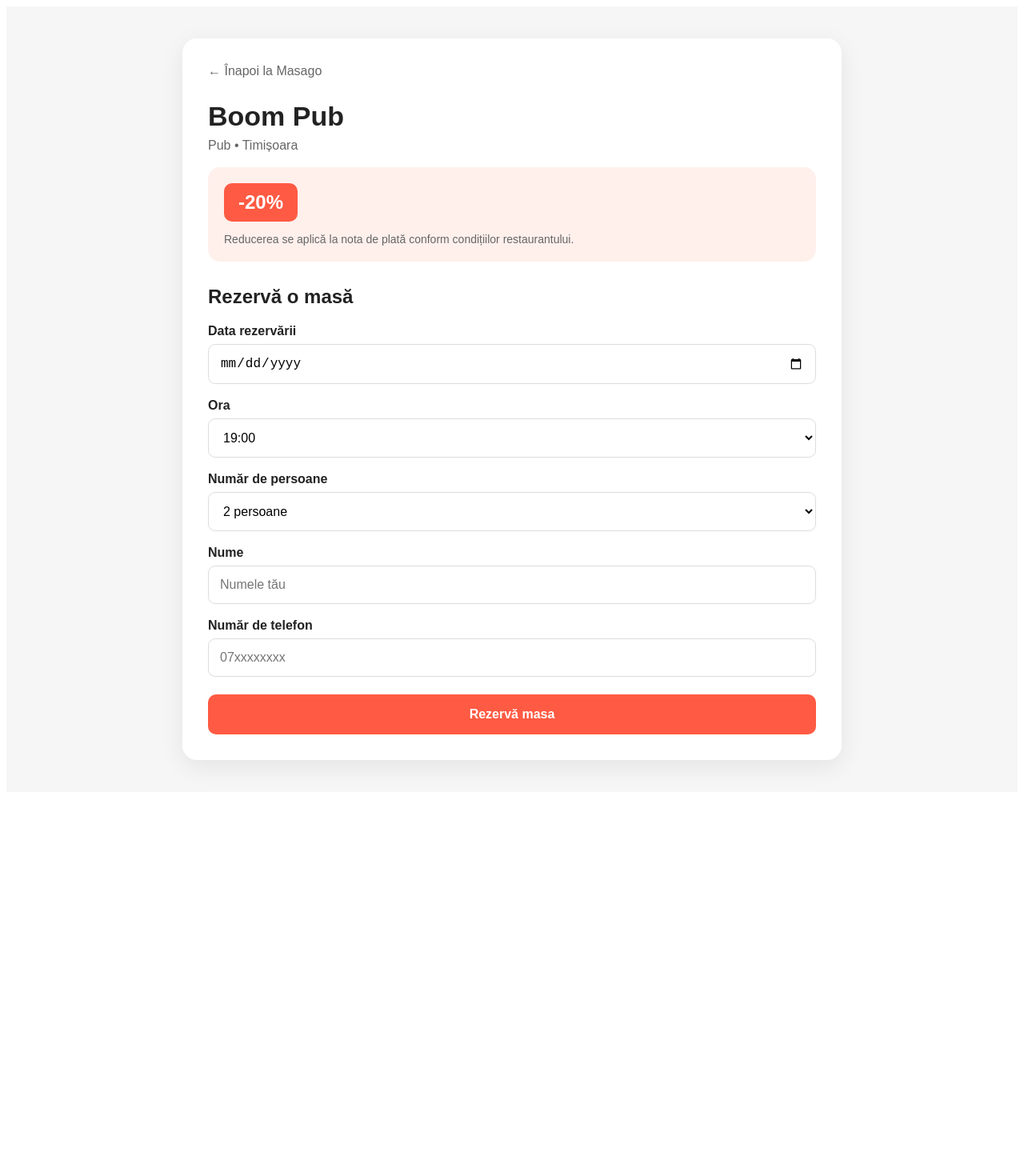
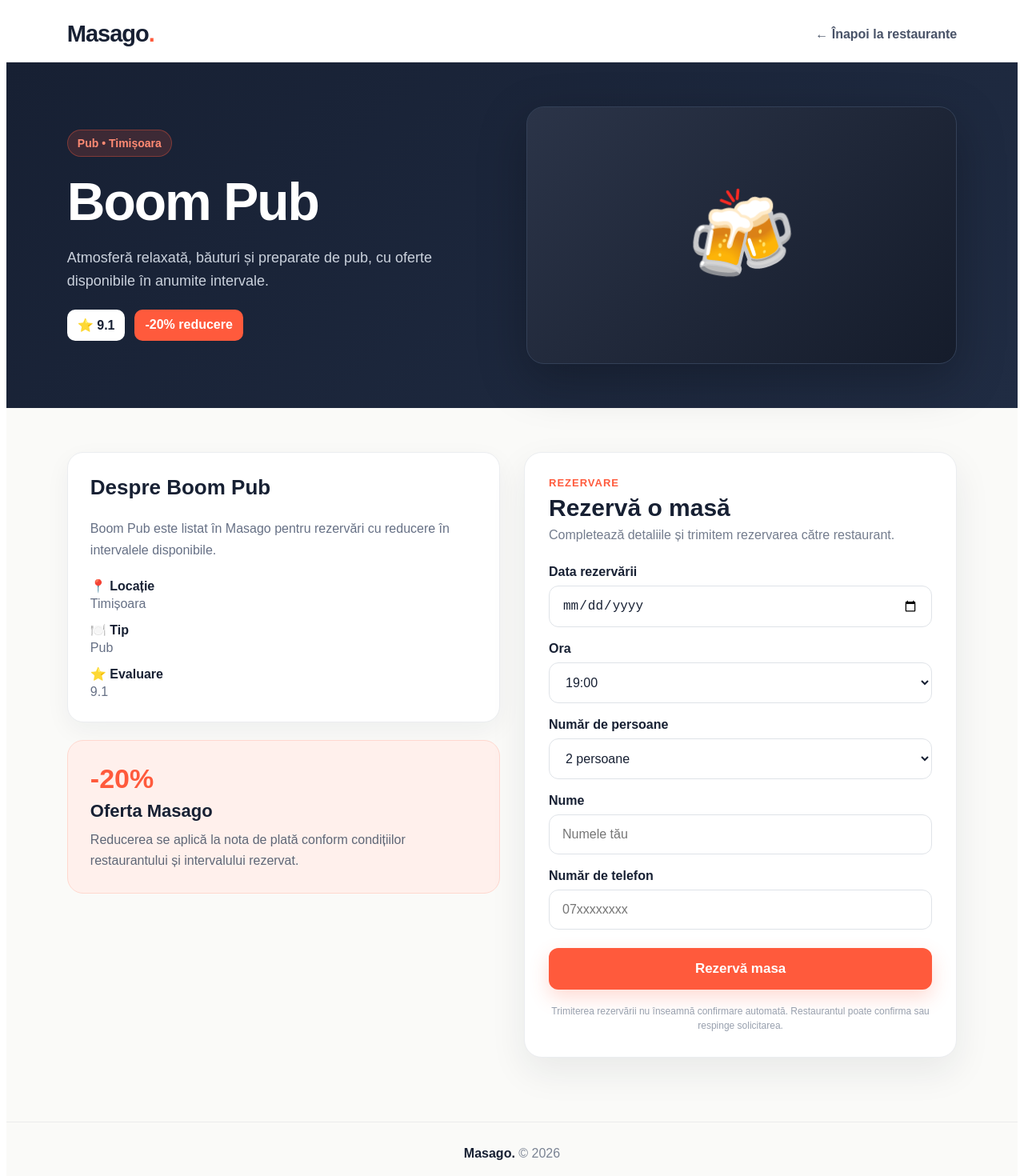
Before and after one commit to masago1/masago1, a Next.js app: page /restaurant/boom-pub in a window 1280 px wide. Shown: the top 1470 px of the page at 80% size. Before the commit the page ends 998 px from the top, so only its background shows below. Built offline with nearby package versions, Linux system fonts and the light colour scheme.

Commit message:
Update page.js

```diff
--- a/app/restaurant/boom-pub/page.js
+++ b/app/restaurant/boom-pub/page.js
@@ -91,63 +91,124 @@ export default function BoomPubPage() {
     }
   }
 
-  const inputStyle = {
-    width: "100%",
-    boxSizing: "border-box",
-    padding: "14px",
-    border: "1px solid #ddd",
-    borderRadius: "9px",
-    fontSize: "16px",
-    background: "white",
+  function formatDateRomanian(value) {
+    if (!value) return "";
+    return value.split("-").reverse().join("/");
+  }
+
+  const fieldStyle = {
+    marginBottom: "18px",
   };
 
   const labelStyle = {
     display: "block",
-    fontWeight: "bold",
-    marginTop: "18px",
-    marginBottom: "7px",
+    fontWeight: "800",
+    marginBottom: "8px",
+    color: "#172033",
+  };
+
+  const inputStyle = {
+    width: "100%",
+    boxSizing: "border-box",
+    padding: "15px 16px",
+    border: "1px solid #dfe3e8",
+    borderRadius: "12px",
+    fontSize: "16px",
+    background: "white",
+    color: "#172033",
+    outline: "none",
   };
 
   return (
     <main
       style={{
         minHeight: "100vh",
-        background: "#f6f6f6",
-        padding: "40px 20px",
+        background: "#FAFAF8",
         fontFamily: "Arial, sans-serif",
-        color: "#222",
+        color: "#172033",
       }}
     >
-      <div
+      {/* HEADER */}
+      <header
         style={{
-          maxWidth: "760px",
-          margin: "0 auto",
           background: "white",
-          borderRadius: "18px",
-          padding: "32px",
-          boxShadow: "0 8px 30px rgba(0,0,0,0.08)",
+          borderBottom: "1px solid #ececec",
+          padding: "18px 6%",
+          display: "flex",
+          justifyContent: "space-between",
+          alignItems: "center",
+          position: "sticky",
+          top: 0,
+          zIndex: 20,
         }}
       >
         <a
           href="/"
           style={{
             textDecoration: "none",
-            color: "#666",
+            color: "#172033",
+            fontSize: "29px",
+            fontWeight: "900",
+            letterSpacing: "-1px",
           }}
         >
-          ← Înapoi la Masago
+          Masago<span style={{ color: "#FF5A3C" }}>.</span>
         </a>
 
+        <a
+          href="/"
+          style={{
+            textDecoration: "none",
+            color: "#485267",
+            fontWeight: "700",
+          }}
+        >
+          ← Înapoi la restaurante
+        </a>
+      </header>
+
+      {/* HERO */}
+      <section
+        style={{
+          background:
+            "linear-gradient(135deg, #172033 0%, #202C43 100%)",
+          color: "white",
+          padding: "55px 6%",
+        }}
+      >
         <div
           style={{
-            marginTop: "28px",
-            marginBottom: "30px",
+            maxWidth: "1180px",
+            margin: "0 auto",
+            display: "grid",
+            gridTemplateColumns:
+              "repeat(auto-fit, minmax(300px, 1fr))",
+            gap: "35px",
+            alignItems: "center",
           }}
         >
+          <div>
+            <div
+              style={{
+                display: "inline-block",
+                background: "rgba(255,90,60,0.16)",
+                color: "#FF8A73",
+                border: "1px solid rgba(255,90,60,0.35)",
+                borderRadius: "999px",
+                padding: "8px 12px",
+                fontSize: "14px",
+                fontWeight: "800",
+                marginBottom: "18px",
+              }}
+            >
+              Pub • Timișoara
+            </div>
+
             <h1
               style={{
+                fontSize: "clamp(44px, 6vw, 66px)",
                 margin: 0,
-              fontSize: "34px",
+                letterSpacing: "-2px",
               }}
             >
               Boom Pub
@@ -155,50 +216,228 @@ export default function BoomPubPage() {
 
             <p
               style={{
-              color: "#666",
-              marginTop: "8px",
+                fontSize: "18px",
+                color: "#cbd2dd",
+                lineHeight: 1.6,
+                maxWidth: "600px",
               }}
             >
-            Pub • Timișoara
+              Atmosferă relaxată, băuturi și preparate de pub,
+              cu oferte disponibile în anumite intervale.
             </p>
 
             <div
               style={{
-              marginTop: "18px",
-              background: "#fff0ec",
-              padding: "20px",
-              borderRadius: "15px",
+                display: "flex",
+                gap: "12px",
+                flexWrap: "wrap",
+                marginTop: "22px",
+              }}
+            >
+              <span
+                style={{
+                  background: "white",
+                  color: "#172033",
+                  padding: "10px 13px",
+                  borderRadius: "10px",
+                  fontWeight: "800",
+                }}
+              >
+                ⭐ 9.1
+              </span>
+
+              <span
+                style={{
+                  background: "#FF5A3C",
+                  color: "white",
+                  padding: "10px 13px",
+                  borderRadius: "10px",
+                  fontWeight: "900",
+                }}
+              >
+                -20% reducere
+              </span>
+            </div>
+          </div>
+
+          <div
+            style={{
+              height: "320px",
+              borderRadius: "22px",
+              background:
+                "linear-gradient(135deg, #2b3448, #151c2b)",
+              display: "flex",
+              alignItems: "center",
+              justifyContent: "center",
+              fontSize: "110px",
+              border: "1px solid #334057",
+              boxShadow: "0 20px 60px rgba(0,0,0,0.25)",
+            }}
+          >
+            🍻
+          </div>
+        </div>
+      </section>
+
+      {/* CONTENT */}
+      <section
+        style={{
+          maxWidth: "1180px",
+          margin: "0 auto",
+          padding: "55px 6% 80px",
+          display: "grid",
+          gridTemplateColumns:
+            "repeat(auto-fit, minmax(320px, 1fr))",
+          gap: "30px",
+          alignItems: "start",
+        }}
+      >
+        {/* LEFT */}
+        <div>
+          <div
+            style={{
+              background: "white",
+              border: "1px solid #ebedf0",
+              borderRadius: "20px",
+              padding: "28px",
+              boxShadow: "0 10px 30px rgba(23,32,51,0.05)",
+              marginBottom: "22px",
+            }}
+          >
+            <h2
+              style={{
+                marginTop: 0,
+                fontSize: "26px",
+              }}
+            >
+              Despre Boom Pub
+            </h2>
+
+            <p
+              style={{
+                color: "#667085",
+                lineHeight: 1.7,
+              }}
+            >
+              Boom Pub este listat în Masago pentru rezervări cu
+              reducere în intervalele disponibile.
+            </p>
+
+            <div
+              style={{
+                display: "grid",
+                gap: "14px",
+                marginTop: "22px",
+              }}
+            >
+              <div>
+                <strong>📍 Locație</strong>
+                <div style={{ color: "#667085", marginTop: "4px" }}>
+                  Timișoara
+                </div>
+              </div>
+
+              <div>
+                <strong>🍽️ Tip</strong>
+                <div style={{ color: "#667085", marginTop: "4px" }}>
+                  Pub
+                </div>
+              </div>
+
+              <div>
+                <strong>⭐ Evaluare</strong>
+                <div style={{ color: "#667085", marginTop: "4px" }}>
+                  9.1
+                </div>
+              </div>
+            </div>
+          </div>
+
+          <div
+            style={{
+              background: "#FFF0EC",
+              border: "1px solid #FFD8CF",
+              borderRadius: "20px",
+              padding: "28px",
             }}
           >
             <div
               style={{
-                display: "inline-block",
-                background: "#ff5a43",
-                color: "white",
-                fontWeight: "bold",
-                fontSize: "24px",
-                padding: "10px 18px",
-                borderRadius: "10px",
+                color: "#FF5A3C",
+                fontWeight: "900",
+                fontSize: "34px",
+                marginBottom: "8px",
               }}
             >
               -20%
             </div>
 
+            <h3
+              style={{
+                margin: "0 0 10px",
+                fontSize: "22px",
+              }}
+            >
+              Oferta Masago
+            </h3>
+
             <p
               style={{
-                color: "#666",
-                fontSize: "14px",
-                marginBottom: 0,
+                margin: 0,
+                color: "#5f6777",
+                lineHeight: 1.6,
               }}
             >
-              Reducerea se aplică la nota de plată conform condițiilor
-              restaurantului.
+              Reducerea se aplică la nota de plată conform
+              condițiilor restaurantului și intervalului rezervat.
             </p>
           </div>
         </div>
 
-        <h2>Rezervă o masă</h2>
+        {/* BOOKING CARD */}
+        <div
+          style={{
+            background: "white",
+            border: "1px solid #ebedf0",
+            borderRadius: "22px",
+            padding: "30px",
+            boxShadow: "0 18px 45px rgba(23,32,51,0.08)",
+          }}
+        >
+          <p
+            style={{
+              margin: 0,
+              color: "#FF5A3C",
+              fontWeight: "900",
+              fontSize: "13px",
+              textTransform: "uppercase",
+              letterSpacing: "1px",
+            }}
+          >
+            Rezervare
+          </p>
 
+          <h2
+            style={{
+              fontSize: "30px",
+              margin: "7px 0 8px",
+            }}
+          >
+            Rezervă o masă
+          </h2>
+
+          <p
+            style={{
+              color: "#737c8d",
+              marginTop: 0,
+              marginBottom: "28px",
+            }}
+          >
+            Completează detaliile și trimitem rezervarea către
+            restaurant.
+          </p>
+
+          <div style={fieldStyle}>
             <label style={labelStyle}>Data rezervării</label>
 
             <input
@@ -212,18 +451,18 @@ export default function BoomPubPage() {
             {date && (
               <div
                 style={{
-              color: "#777",
+                  marginTop: "7px",
+                  color: "#7a8393",
                   fontSize: "14px",
-              marginTop: "7px",
                 }}
               >
                 Data selectată:{" "}
-            <strong>
-              {date.split("-").reverse().join("/")}
-            </strong>
+                <strong>{formatDateRomanian(date)}</strong>
               </div>
             )}
+          </div>
 
+          <div style={fieldStyle}>
             <label style={labelStyle}>Ora</label>
 
             <select
@@ -243,7 +482,9 @@ export default function BoomPubPage() {
               <option value="21:30">21:30</option>
               <option value="22:00">22:00</option>
             </select>
+          </div>
 
+          <div style={fieldStyle}>
             <label style={labelStyle}>Număr de persoane</label>
 
             <select
@@ -260,7 +501,9 @@ export default function BoomPubPage() {
               <option value="7">7 persoane</option>
               <option value="8">8 persoane</option>
             </select>
+          </div>
 
+          <div style={fieldStyle}>
             <label style={labelStyle}>Nume</label>
 
             <input
@@ -270,7 +513,9 @@ export default function BoomPubPage() {
               onChange={(e) => setName(e.target.value)}
               style={inputStyle}
             />
+          </div>
 
+          <div style={fieldStyle}>
             <label style={labelStyle}>Număr de telefon</label>
 
             <input
@@ -280,21 +525,25 @@ export default function BoomPubPage() {
               onChange={(e) => setPhone(e.target.value)}
               style={inputStyle}
             />
+          </div>
 
           <button
             onClick={handleReservation}
             disabled={loading}
             style={{
               width: "100%",
-            marginTop: "22px",
+              marginTop: "5px",
               border: "none",
-            borderRadius: "10px",
+              borderRadius: "12px",
               padding: "16px",
-            background: loading ? "#aaa" : "#ff5a43",
+              background: loading ? "#aeb4bf" : "#FF5A3C",
               color: "white",
-            fontSize: "16px",
-            fontWeight: "bold",
+              fontSize: "17px",
+              fontWeight: "900",
               cursor: loading ? "not-allowed" : "pointer",
+              boxShadow: loading
+                ? "none"
+                : "0 10px 24px rgba(255,90,60,0.22)",
             }}
           >
             {loading ? "Se trimite..." : "Rezervă masa"}
@@ -303,16 +552,54 @@ export default function BoomPubPage() {
           {message && (
             <div
               style={{
-              marginTop: "18px",
+                marginTop: "20px",
+                padding: "14px",
+                borderRadius: "11px",
+                background: message.includes("✅")
+                  ? "#EAF7EF"
+                  : "#FFF0EC",
+                color: message.includes("✅")
+                  ? "#177245"
+                  : "#A33A29",
+                fontWeight: "800",
                 textAlign: "center",
-              fontWeight: "bold",
+                lineHeight: 1.5,
                 wordBreak: "break-word",
               }}
             >
               {message}
             </div>
           )}
+
+          <p
+            style={{
+              color: "#98A0AE",
+              fontSize: "12px",
+              textAlign: "center",
+              marginTop: "18px",
+              marginBottom: 0,
+              lineHeight: 1.5,
+            }}
+          >
+            Trimiterea rezervării nu înseamnă confirmare automată.
+            Restaurantul poate confirma sau respinge solicitarea.
+          </p>
         </div>
+      </section>
+
+      <footer
+        style={{
+          borderTop: "1px solid #ececec",
+          padding: "30px 6%",
+          textAlign: "center",
+          color: "#7A8393",
+        }}
+      >
+        <strong style={{ color: "#172033" }}>
+          Masago.
+        </strong>{" "}
+        © 2026
+      </footer>
     </main>
   );
 }
```
Lines whose indentation alone changed are shown as unchanged.
